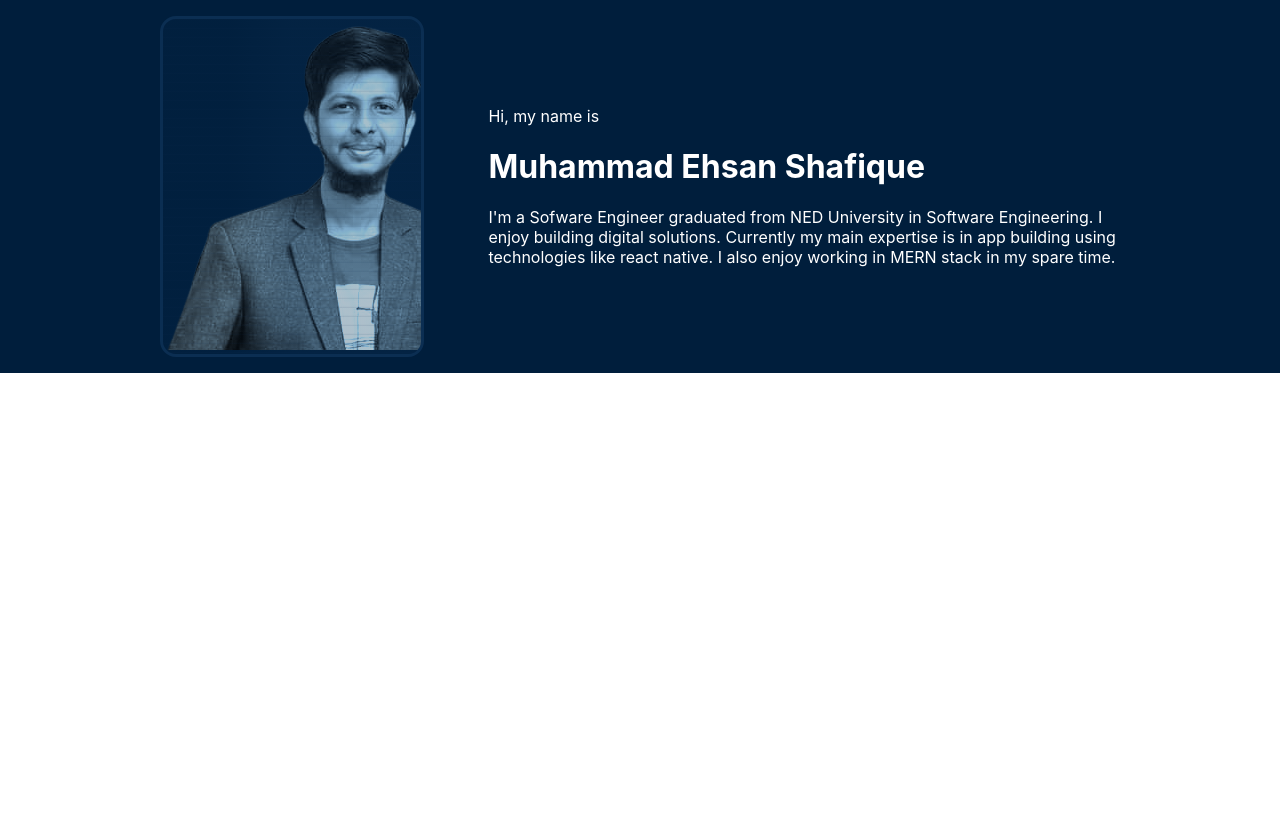
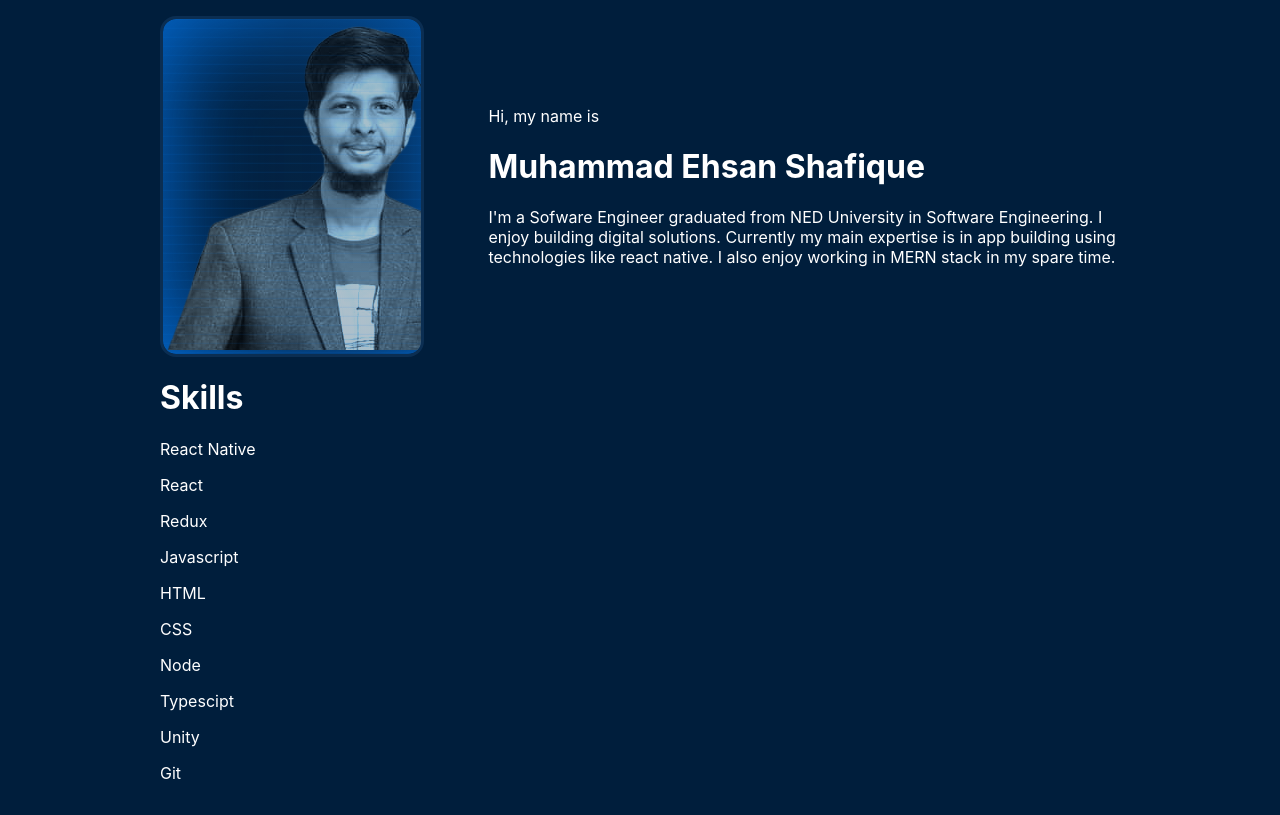
Before and after one commit to ehsanexe/portfolio, a React (Create React App) app: page / in a window 1280 px wide. Built offline with nearby package versions, Linux system fonts and the light colour scheme.

Commit message:
skills added

```diff
--- a/src/App.js
+++ b/src/App.js
@@ -1,12 +1,12 @@
-import logo from "./logo.svg";
 import "./App.css";
 import About from "./components/About";
-import { Container, ThemeProvider, createTheme } from "@mui/system";
+import Skills from "./components/Skills";
 
 function App() {
   return (
     <div className="container">
       <About />
+      <Skills />
     </div>
   );
 }
--- a/src/components/About.js
+++ b/src/components/About.js
@@ -1,7 +1,5 @@
-import { Grid, Paper } from "@mui/material";
 import React from "react";
 import me from "../assets/me.png";
-import { Container } from "@mui/system";
 import "./about.css";
 
 export default function About() {
--- /dev/null
+++ b/src/components/Skills.js
@@ -0,0 +1,31 @@
+import React from "react";
+
+export default function Skills() {
+  const skills = [
+    "React Native",
+    "React",
+    "Redux",
+    "Javascript",
+    "HTML",
+    "CSS",
+    "Node",
+    "Typescipt",
+    "Unity",
+    "Git",
+  ];
+
+  return (
+    <div>
+      <h1>Skills</h1>
+      <div>
+        {skills.map((item) => {
+          return (
+            <div>
+              <p>{item}</p>
+            </div>
+          );
+        })}
+      </div>
+    </div>
+  );
+}
--- a/src/components/about.css
+++ b/src/components/about.css
@@ -1,6 +1,8 @@
 :root {
   --blue: #001e3c;
   --secondaryblue: #0b2e52;
+  --lightblue: #0078f0;
+  --lightbluetransparent: rgb(0, 120, 240, 0.1);
   --glass: rgb(11, 46, 82, 0.1);
   --glass2: rgb(11, 46, 82, 0.3);
   --glass3: rgb(11, 46, 82, 0.5);
@@ -18,6 +20,7 @@
   border-radius: 1rem;
   position: relative;
   overflow: hidden;
+  box-shadow: 1px 1px 100px var(--lightblue) inset;
 }
 
 .profileImage img {
@@ -42,8 +45,8 @@
 
 .lines {
   background: linear-gradient(
-    var(--glass),
-    var(--glass) 1px,
+    var(--lightbluetransparent),
+    var(--lightbluetransparent) 1px,
     transparent 1px,
     transparent 6px
   );
```
